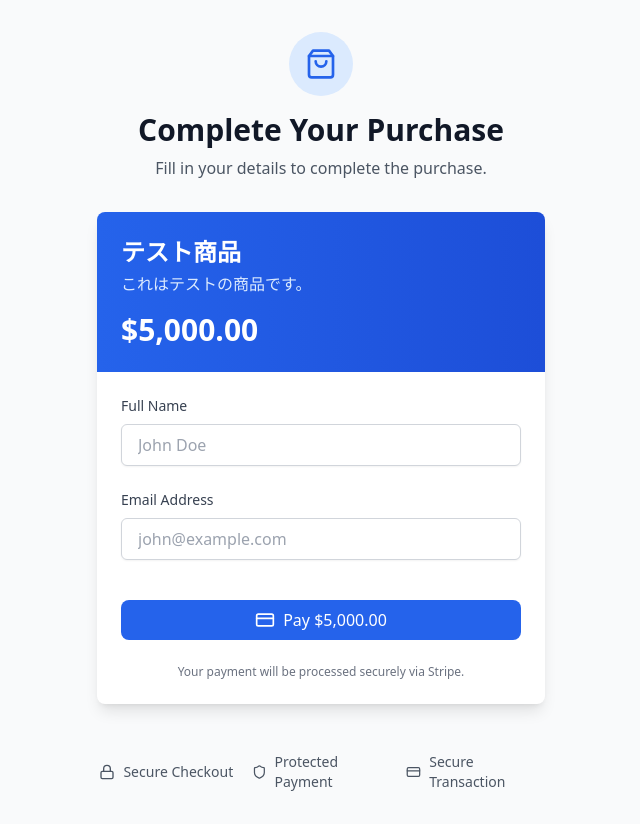
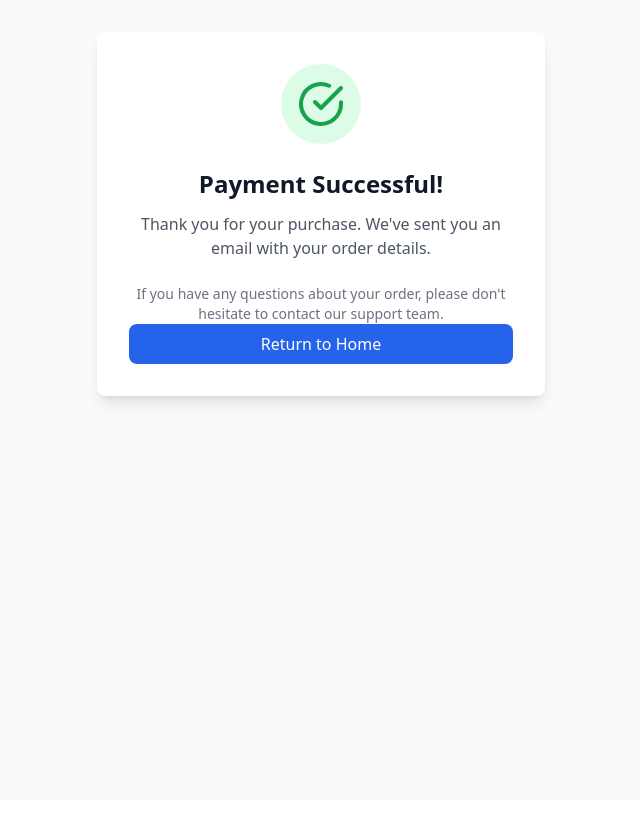
Before and after one commit to hirosuke0520/simple-purchase-form, a React (Vite) app: page /success in a window 1280 px wide. Shown: the whole page, without its empty margins (319-959 px from the left). After the commit the page ends 800 px from the top, so only its background shows below. Built offline with nearby package versions, Linux system fonts and the light colour scheme.

Commit message:
Create success page and setup routing

```diff
--- a/package.json
+++ b/package.json
@@ -16,6 +16,7 @@
     "lucide-react": "^0.344.0",
     "react": "^18.3.1",
     "react-dom": "^18.3.1",
+    "react-router-dom": "^6.22.3",
     "tailwind-merge": "^2.2.1"
   },
   "devDependencies": {
--- a/src/App.tsx
+++ b/src/App.tsx
@@ -1,7 +1,9 @@
 import React from 'react';
+import { Routes, Route } from 'react-router-dom';
 import PurchaseForm from './components/PurchaseForm';
 import PurchaseHeader from './components/PurchaseHeader';
 import PurchaseFooter from './components/PurchaseFooter';
+import SuccessPage from './components/SuccessPage';
 import { products } from './stripe-config';
 
 function App() {
@@ -10,17 +12,23 @@ function App() {
   return (
     <div className="min-h-screen bg-gray-50 p-4 md:p-6 lg:p-8">
       <div className="mx-auto max-w-md">
+        <Routes>
+          <Route
+            path="/"
+            element={
               <div className="animate-fadeIn">
                 <PurchaseHeader />
-
                 <PurchaseForm
                   productName={product.name}
                   productPrice={5000}
                   productDescription={product.description}
                 />
-
                 <PurchaseFooter />
               </div>
+            }
+          />
+          <Route path="/success" element={<SuccessPage />} />
+        </Routes>
       </div>
     </div>
   );
--- /dev/null
+++ b/src/components/SuccessPage.tsx
@@ -0,0 +1,38 @@
+import React from 'react';
+import { Link } from 'react-router-dom';
+import { CheckCircle } from 'lucide-react';
+import Button from './ui/Button';
+
+const SuccessPage: React.FC = () => {
+  return (
+    <div className="animate-fadeIn rounded-lg bg-white p-8 shadow-lg">
+      <div className="flex flex-col items-center text-center">
+        <div className="mb-6 rounded-full bg-green-100 p-4">
+          <CheckCircle className="h-12 w-12 text-green-600" />
+        </div>
+
+        <h1 className="mb-3 text-2xl font-bold text-gray-900">
+          Payment Successful!
+        </h1>
+
+        <p className="mb-6 text-gray-600">
+          Thank you for your purchase. We've sent you an email with your order details.
+        </p>
+
+        <div className="space-y-4">
+          <p className="text-sm text-gray-500">
+            If you have any questions about your order, please don't hesitate to contact our support team.
+          </p>
+
+          <Link to="/">
+            <Button className="w-full">
+              Return to Home
+            </Button>
+          </Link>
+        </div>
+      </div>
+    </div>
+  );
+};
+
+export default SuccessPage;
--- a/src/main.tsx
+++ b/src/main.tsx
@@ -1,10 +1,13 @@
 import { StrictMode } from 'react';
 import { createRoot } from 'react-dom/client';
+import { BrowserRouter } from 'react-router-dom';
 import App from './App.tsx';
 import './index.css';
 
 createRoot(document.getElementById('root')!).render(
   <StrictMode>
-    <App />
+    <BrowserRouter>
+      <App />
+    </BrowserRouter>
   </StrictMode>
 );
```
Also changed, not shown: 1 other file (tests, documents, lock files or other folders). Lines whose indentation alone changed are shown as unchanged.
